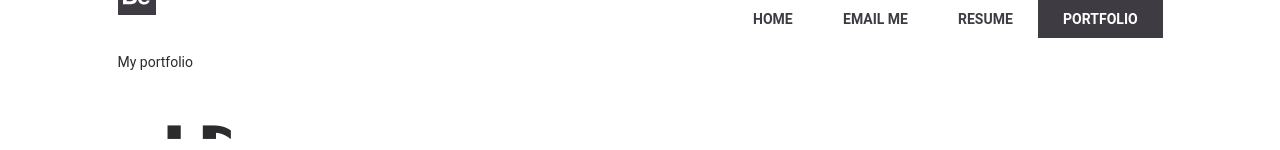
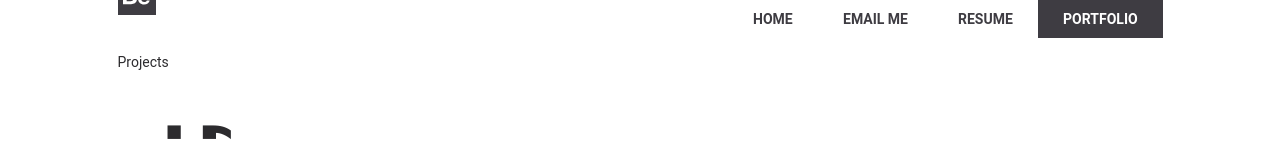
Before and after one commit to mouseProgrammouse/portfolio, a React (Create React App) app: page /portfolio in a window 1280 px wide. Shown: the top 150 px of the page. Built offline with nearby package versions, Linux system fonts and the light colour scheme.

Commit message:
add all data about Project; Create ProjectPreview component

```diff
--- a/src/App.js
+++ b/src/App.js
@@ -8,10 +8,12 @@ import SocialAsideMenu from './SocialAsideMenu'
 import AsideHeader from './AsideHeader'
 import Img from './Img'
 import mainImg from './img/main-img.png'
+import projectStudioImg from './img/project_studio.png'
 import OwnerInfo from './OwnerInfo'
 import MainDescription from './MainDescription'
 import Skills from './Skills'
 import EmailForm from './EmailForm'
+import ProjectPreview from './ProjectPreview'
 import './App.css'
 
 //add all free brands' icons from FontAwesome learn more https://github.com/FortAwesome/react-fontawesome
@@ -32,6 +34,14 @@ const data = {
   },
   portfolioPage: {
     header: {part1: 'alenaTimofeeva.', part2: 'Portfolio;'},
+    projects: [{name: 'Website for knitting studio', description: 'I created a landing page for a tiny knitting studio in a Ukrainian city. I implemented pretty much everything: design, CSS, coding, buying a domain and even deploying (AWS). Project on GitHub and Behance.',
+    previewImg: projectStudioImg,
+    links : [
+      {className: 'button active', text: 'Life page', iconClass: '', icon: '', link: '#'},
+      {className: 'icon', text: '', iconClass: 'fab', icon: 'github-alt', link: '#'},
+      {className: 'icon', text: '', iconClass: 'fab', icon: 'behance', link: '#'}
+    ]
+  }]
   },
   resumePage: {
     header: {part1: 'alenaTimofeeva.', part2: 'Resume;'},
@@ -121,7 +131,7 @@ class App extends Component {
           <SocialAsideMenu socialMenuItems = {data.socialMenuItems}/>
           <AsideHeader header = {data.portfolioPage.header} />
           <MainMenu activeLink = {this.props.location.pathname} menuItems = { data.topMenuItems }/>
-          My portfolio
+          <ProjectPreview projects= {data.portfolioPage.projects} />
           </div>
         )} />
       </div>
--- /dev/null
+++ b/src/ProjectPreview.js
@@ -0,0 +1,14 @@
+import React from 'react'
+import'./ProjectPreview.css'
+
+const ProjectPreview = (props) => {
+  const { projects } = props;
+
+  return (
+    <div className="projects-preview">
+      Projects
+    </div>
+  )
+}
+
+export default ProjectPreview
```
Also changed, not shown: src/ProjectPreview.css (added), 1 other file (tests, documents, lock files or other folders).
